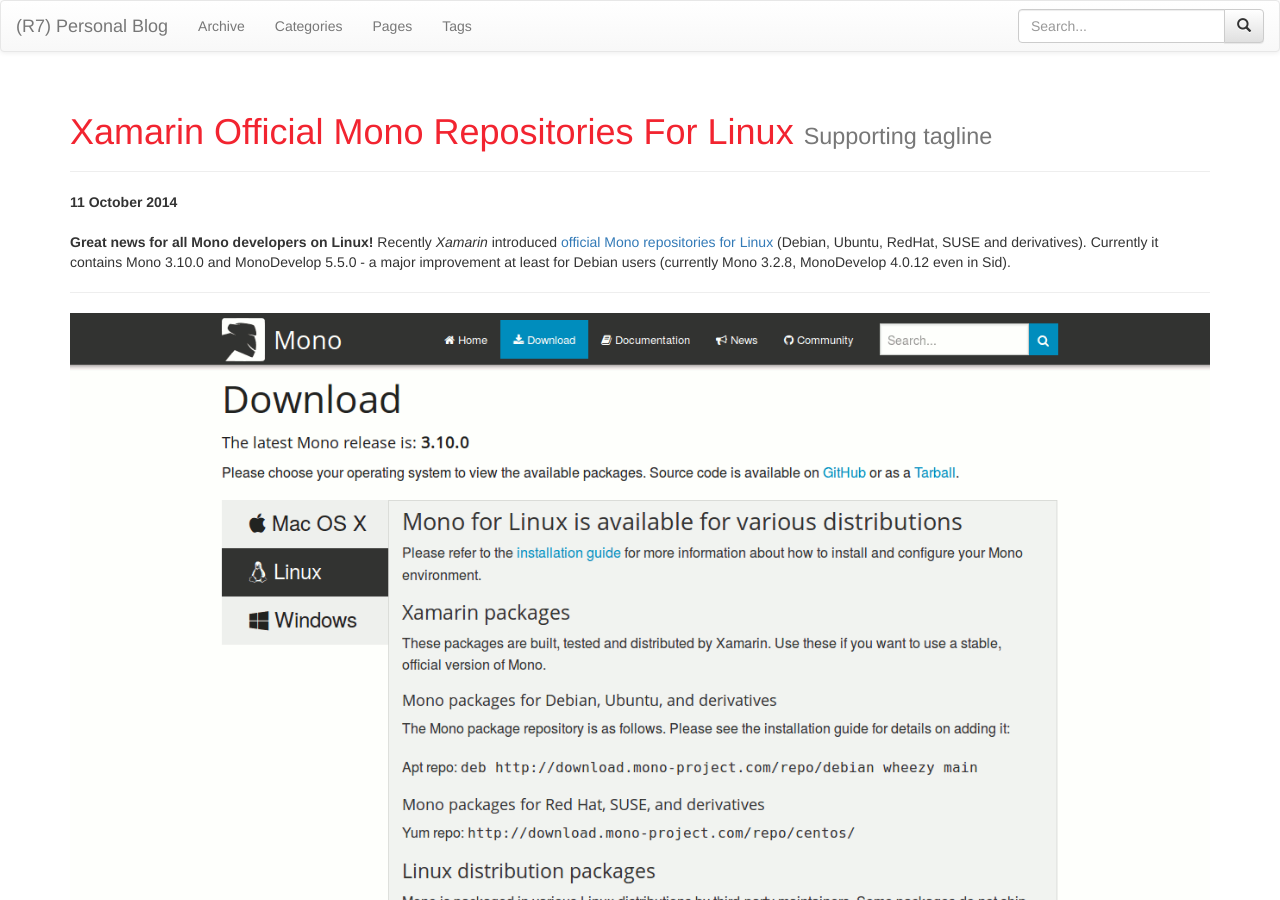
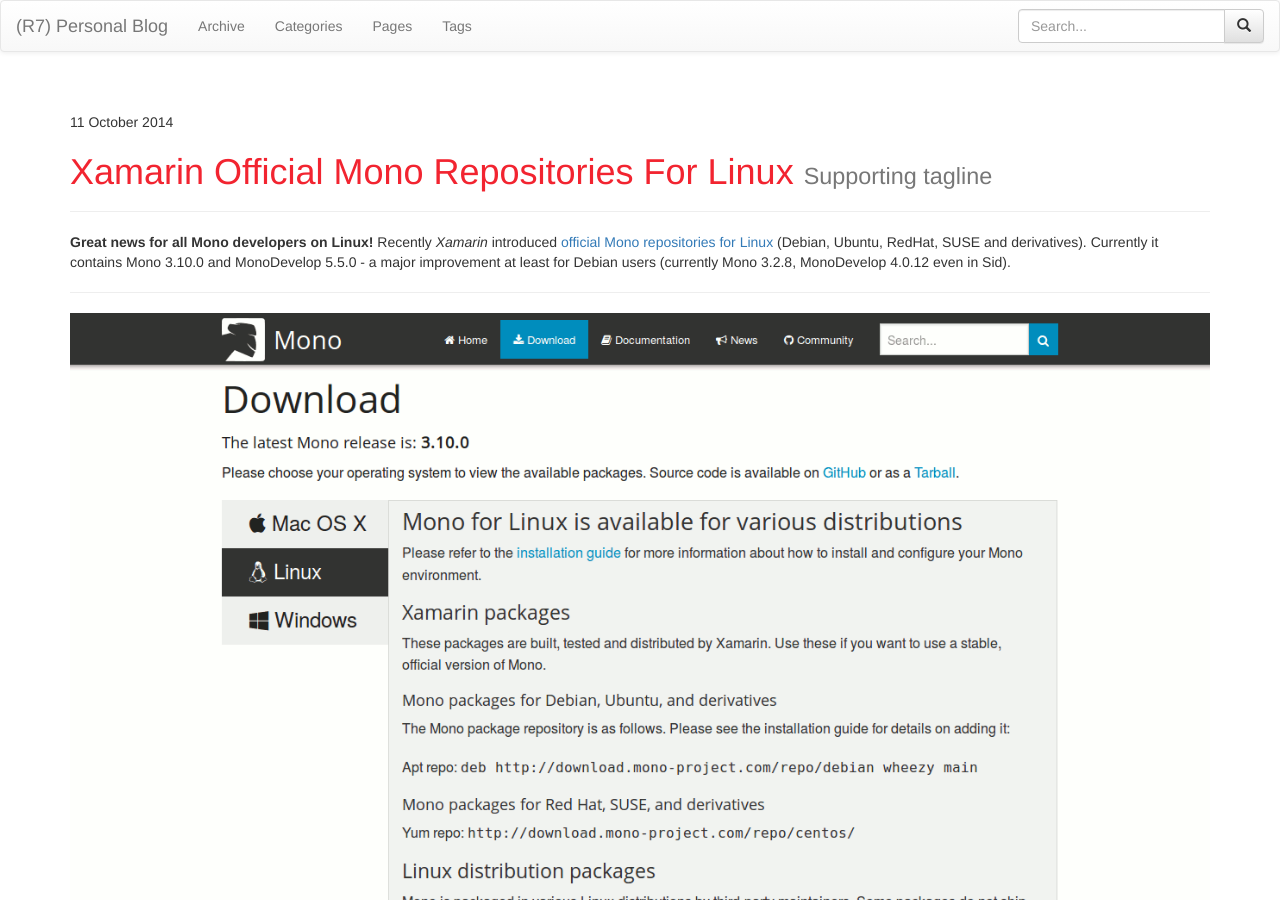
Before and after one commit to roman-yagodin/roman-yagodin.github.io, a Jekyll site: the page built from _posts/2014-10-11-xamarin-official-mono-repositories-for-linux.md, in a window 1280 px wide and 900 px high. Built offline with Jekyll 4.4.1, drawn with Linux system fonts in a browser that asks for light colours; nearby versions of some CDN libraries; comment, search, counter and statistics services are not loaded.

Commit message:
Move date to the top

```diff
--- a/_includes/themes/bootstrap-3/post.html
+++ b/_includes/themes/bootstrap-3/post.html
@@ -1,4 +1,8 @@
+
 <div class="page-header">
+  <div class="date">
+      <span>{{ page.date | date_to_long_string }}</span>
+  </div>
   <h1>{{ page.title }} {% if page.tagline %}<small>{{page.tagline}}</small>{% endif %}</h1>
 </div>
 
@@ -8,9 +12,6 @@
 
 <div class="row post-full">
   <div class="col-xs-12">
-    <div class="date">
-      <span>{{ page.date | date_to_long_string }}</span>
-    </div>
     <div class="content">
       {{ content }}
     </div>
```
